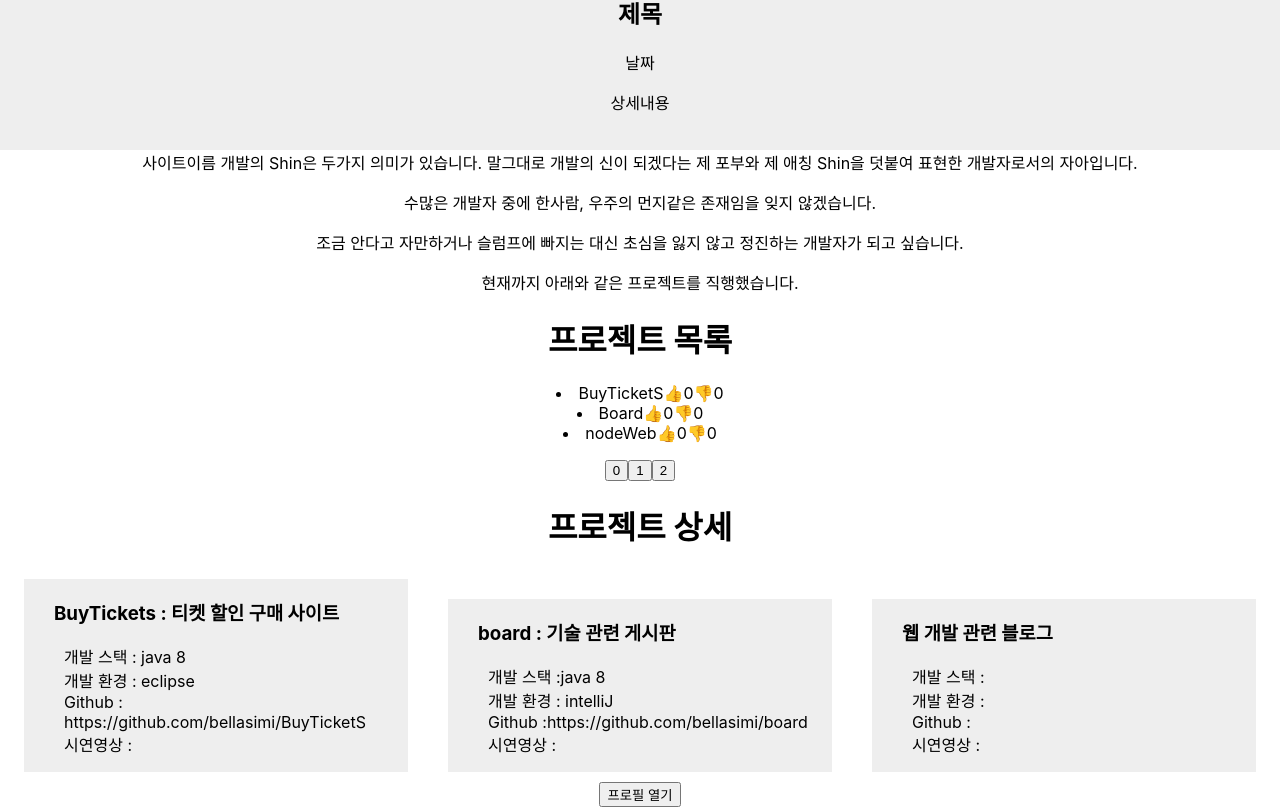
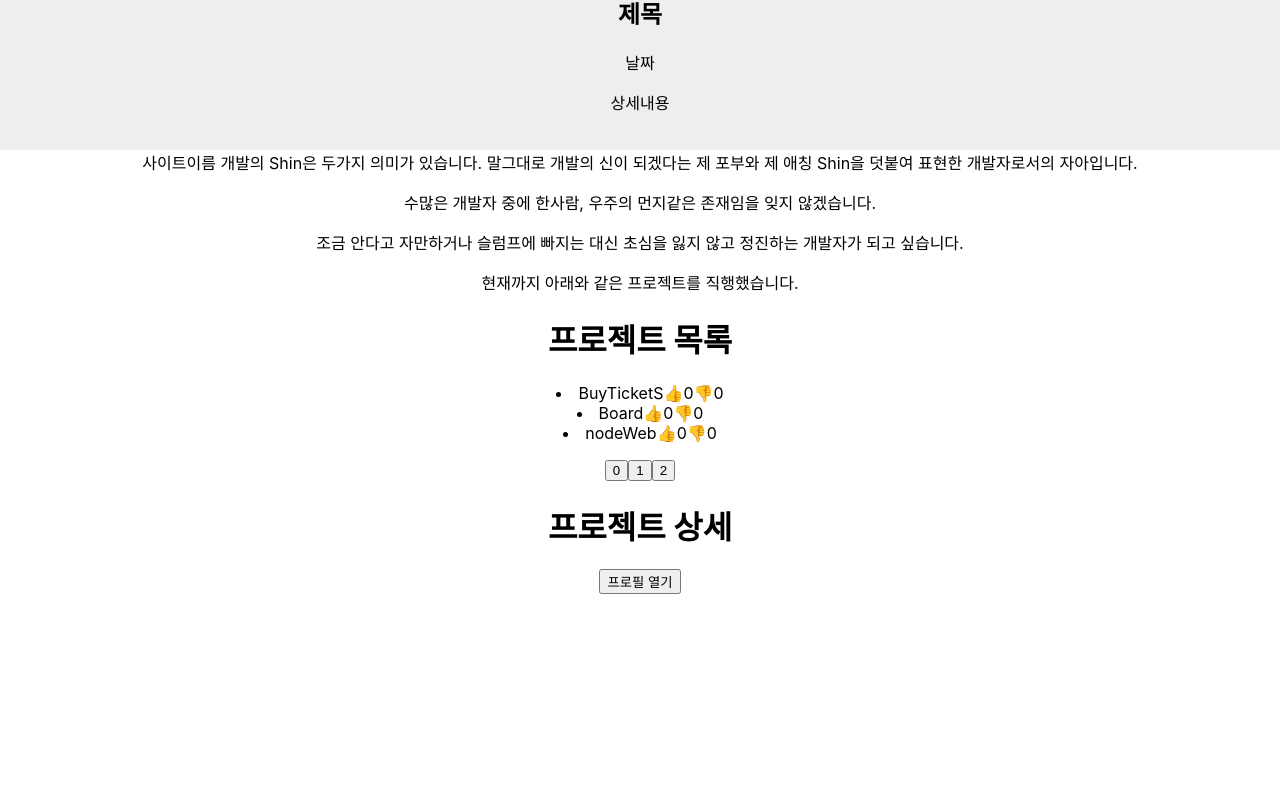
Before and after one commit to bellasimi/nodeWeb, a React (Create React App) app in the folder resume/: page / in a window 1280 px wide. Shown: the part 950-1757 px from the top of the page. After the commit the page ends 1544 px from the top, so only its background shows below. Built offline with nearby package versions, Linux system fonts and the light colour scheme.

Commit message:
[Front] project1 조작 state, 조건문 추가

```diff
--- a/resume/src/App.js
+++ b/resume/src/App.js
@@ -107,6 +107,10 @@ function App() {
 
     }
 
+/* project1 컴포넌트 조작*/
+
+    let [project1,setProject1] = useState(false);
+
     function 제목변경(){ /* return 할 때 변수를 { 제목변경 }이라고 해야지 { 제목변경() }하면 오류
     왜냐, 바로 실행하란 뜻이어서 click 안했을 때도 실행함 */
         글제목변경(글제목 = ['이력서작성3','이력서 제출']);
@@ -126,6 +130,7 @@ function App() {
     let [modalTitle,setModalTitle] = useState("모달 제목");
     let [modalIdx,setModalIdx] = useState(0);
     let [inputValue,setInputValue] = useState("");
+
 
 
   return (
@@ -218,9 +223,15 @@ function App() {
             <button onClick={setModalIdx.bind(null,0)}>0</button>
             <button onClick={()=>{setModalIdx(1)}}>1</button>
             <button onClick={()=>{setModalIdx(2)}}>2</button>
-            <h1>프로젝트 상세</h1>
+            <h1 onClick={setProject1.bind(this,!project1)}>프로젝트 상세</h1>
 
-            <Project1 projects = {projects}/>
+            {
+                project1 === true
+                ? <Project1 projects = {projects}/>
+                : null
+
+            }
+
 
 
 
```
